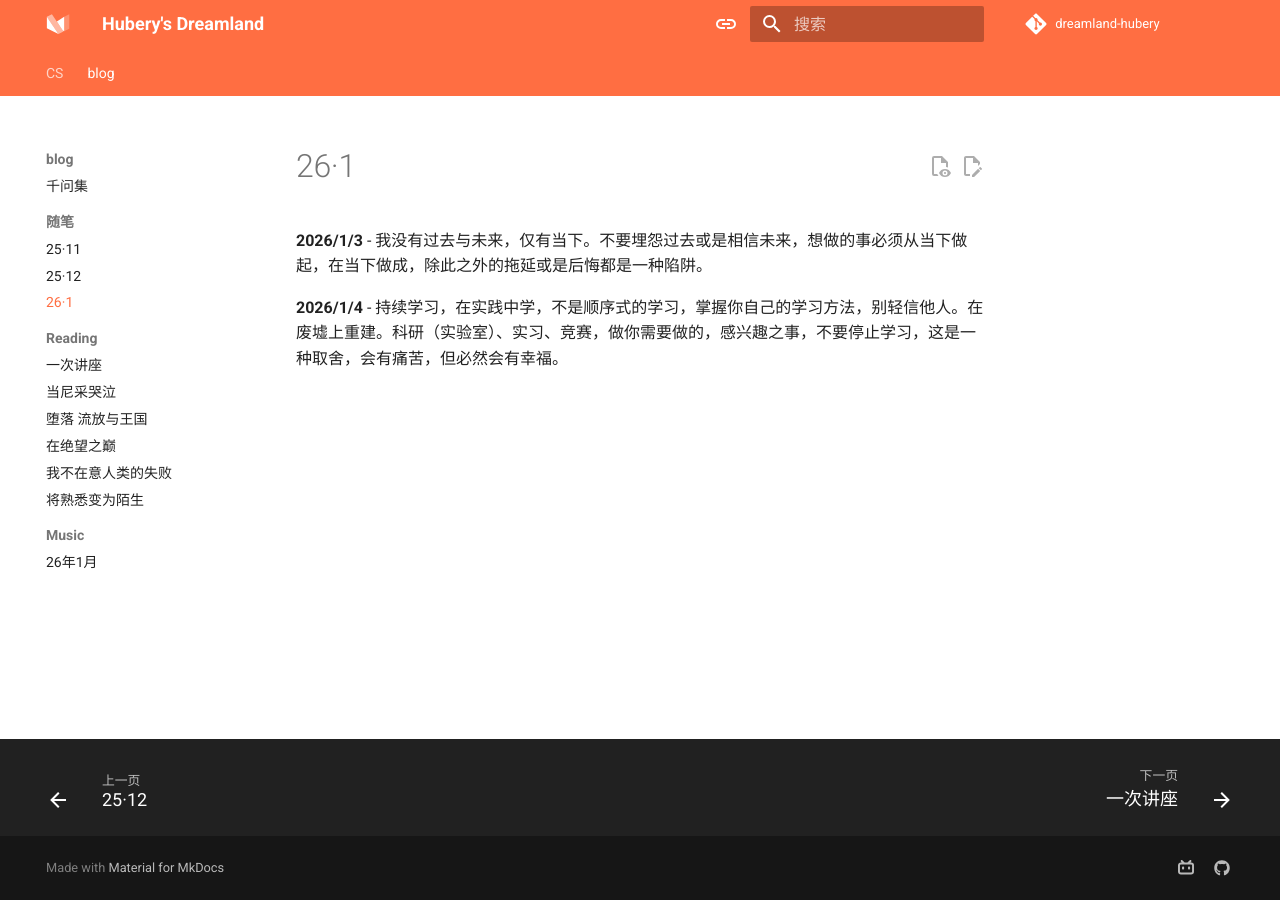
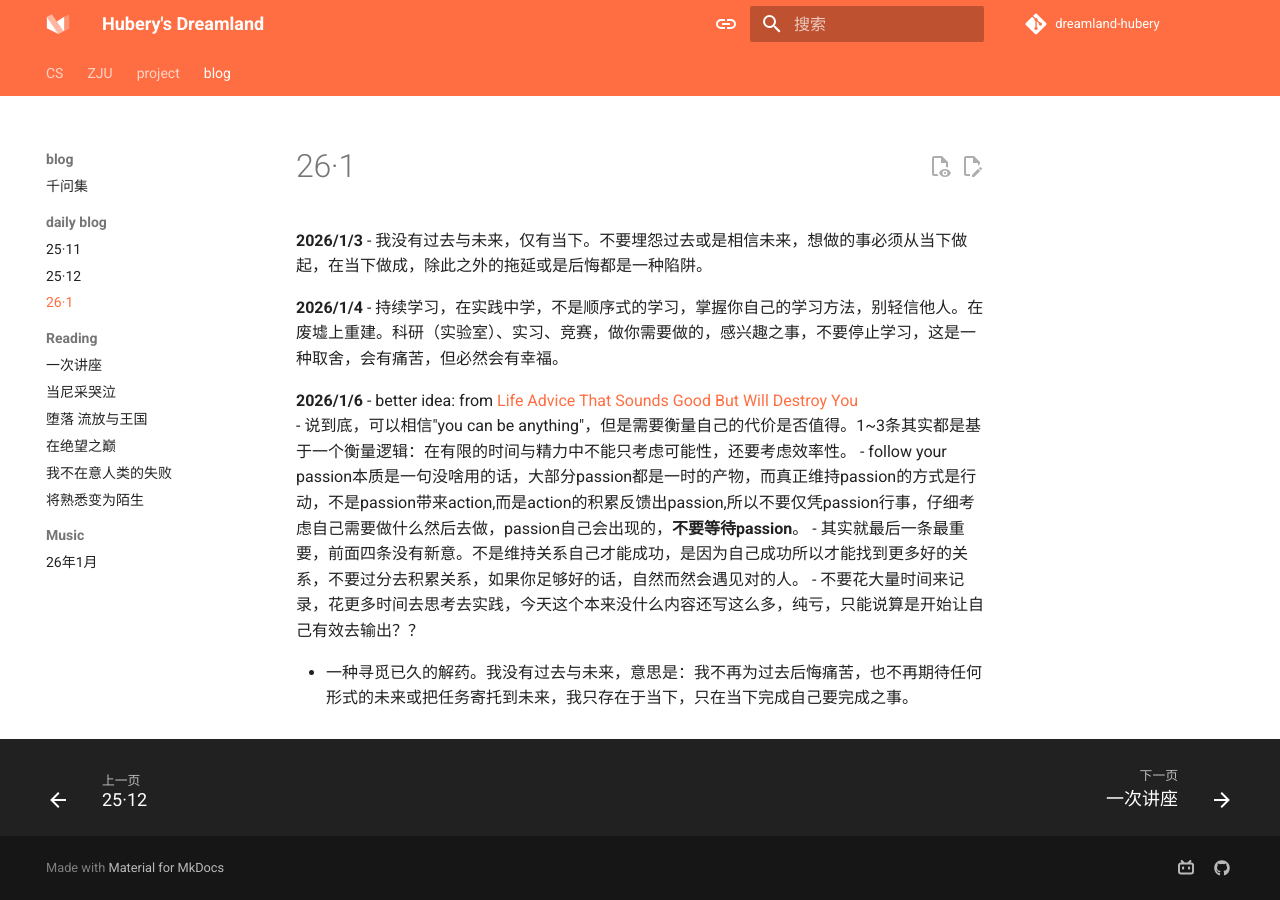
Before and after one commit to hubery258/dreamland-hubery, an MkDocs documentation site: the page built from docs/life/pieces/26_1.md, in a window 1280 px wide. Built offline with MkDocs 1.6.1 and Material for MkDocs 9.7.7, drawn with Linux system fonts in a browser that asks for light colours; comment, search, counter and statistics services are not loaded.

Commit message:
整理下次要写的内容，做出push前基本规划

```diff
--- a/docs/life/pieces/26_1.md
+++ b/docs/life/pieces/26_1.md
@@ -3,3 +3,12 @@
 
 **2026/1/4**
 - 持续学习，在实践中学，不是顺序式的学习，掌握你自己的学习方法，别轻信他人。在废墟上重建。科研（实验室）、实习、竞赛，做你需要做的，感兴趣之事，不要停止学习，这是一种取舍，会有痛苦，但必然会有幸福。
+
+**2026/1/6**
+- better idea: from [Life Advice That Sounds Good But Will Destroy You](https://www.youtube.com/watch?v=Uiz2XSNUPec&t=12s)<br>
+    - 说到底，可以相信"you can be anything"，但是需要衡量自己的代价是否值得。1~3条其实都是基于一个衡量逻辑：在有限的时间与精力中不能只考虑可能性，还要考虑效率性。
+    - follow your passion本质是一句没啥用的话，大部分passion都是一时的产物，而真正维持passion的方式是行动，不是passion带来action,而是action的积累反馈出passion,所以不要仅凭passion行事，仔细考虑自己需要做什么然后去做，passion自己会出现的，**不要等待passion**。
+    - 其实就最后一条最重要，前面四条没有新意。不是维持关系自己才能成功，是因为自己成功所以才能找到更多好的关系，不要过分去积累关系，如果你足够好的话，自然而然会遇见对的人。
+    - 不要花大量时间来记录，花更多时间去思考去实践，今天这个本来没什么内容还写这么多，纯亏，只能说算是开始让自己有效去输出？？
+
+- 一种寻觅已久的解药。我没有过去与未来，意思是：我不再为过去后悔痛苦，也不再期待任何形式的未来或把任务寄托到未来，我只存在于当下，只在当下完成自己要完成之事。
--- a/mkdocs.yml
+++ b/mkdocs.yml
@@ -69,9 +69,13 @@ nav:
     - CS50X: cs/CS50X.md
     - Computer Science Crash Course: cs/cs速成.md
     - mkdocs配置: cs/mkdocs.md
+  - ZJU:
+    - 课程经验: school/zju.md
+  - project:
+    - Simple Tasker: project/simpletasker.md
   - blog:
     - 千问集: life/question.md
-    - 随笔:
+    - daily blog:
       - 25·11: life/pieces/25_11.md
       - 25·12: life/pieces/25_12.md
       - 26·1: life/pieces/26_1.md
```
Also changed, not shown: docs/life/article/19.md (deleted, +0 -4 lines), docs/life/article/badart.md (added, +1 -0 lines), docs/life/article/当下.md (added, +2 -0 lines), docs/life/pieces/25_12.md (+5 -0 lines), docs/life/吃.md (added, +11 -0 lines), docs/project/PM.md (deleted, +0 -16 lines), docs/project/project1_money.md (deleted, +0 -65 lines), docs/project/simpletasker.md (added, +2 -0 lines), docs/school/zju.md (added, +7 -0 lines), docs/update.md (+5 -3 lines).
